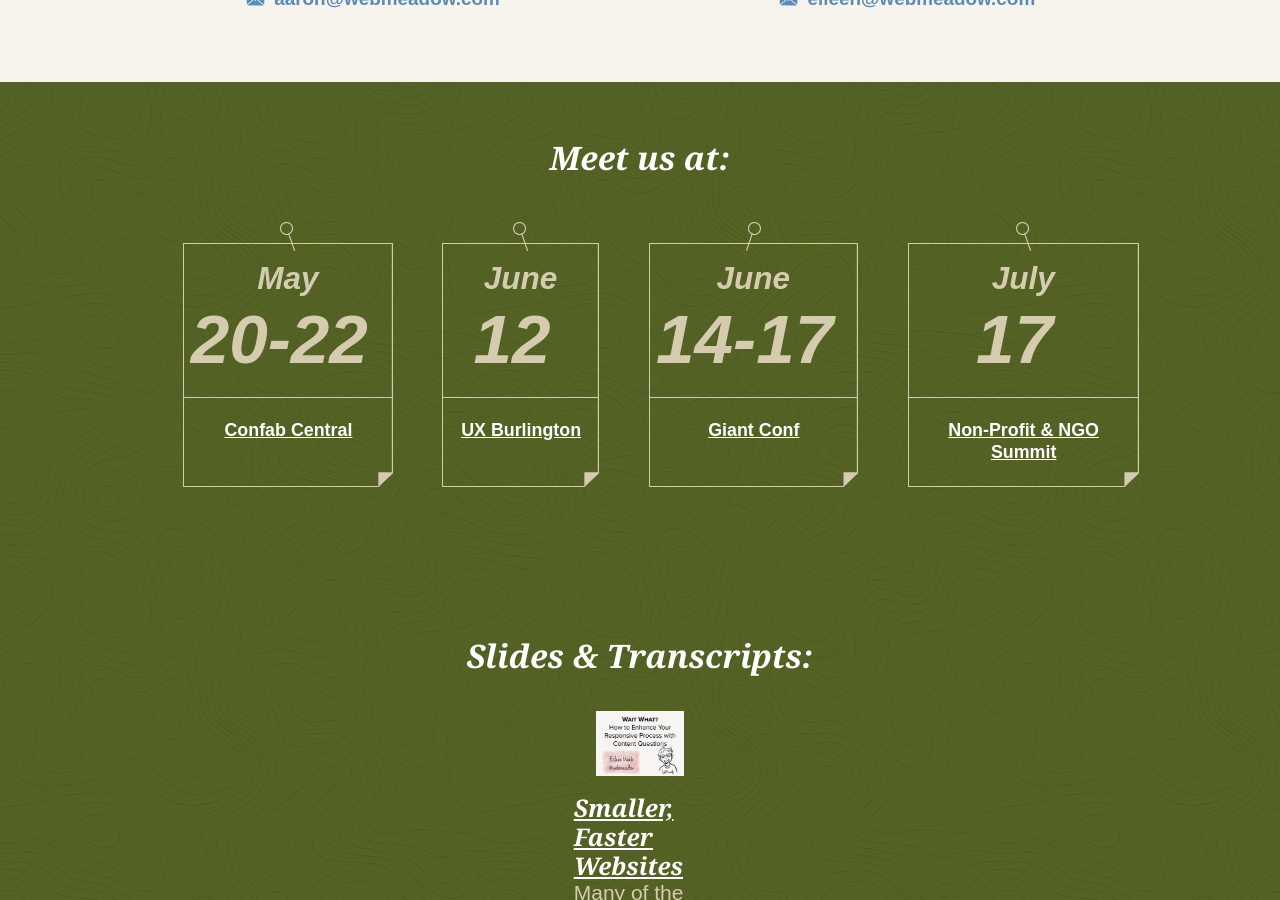
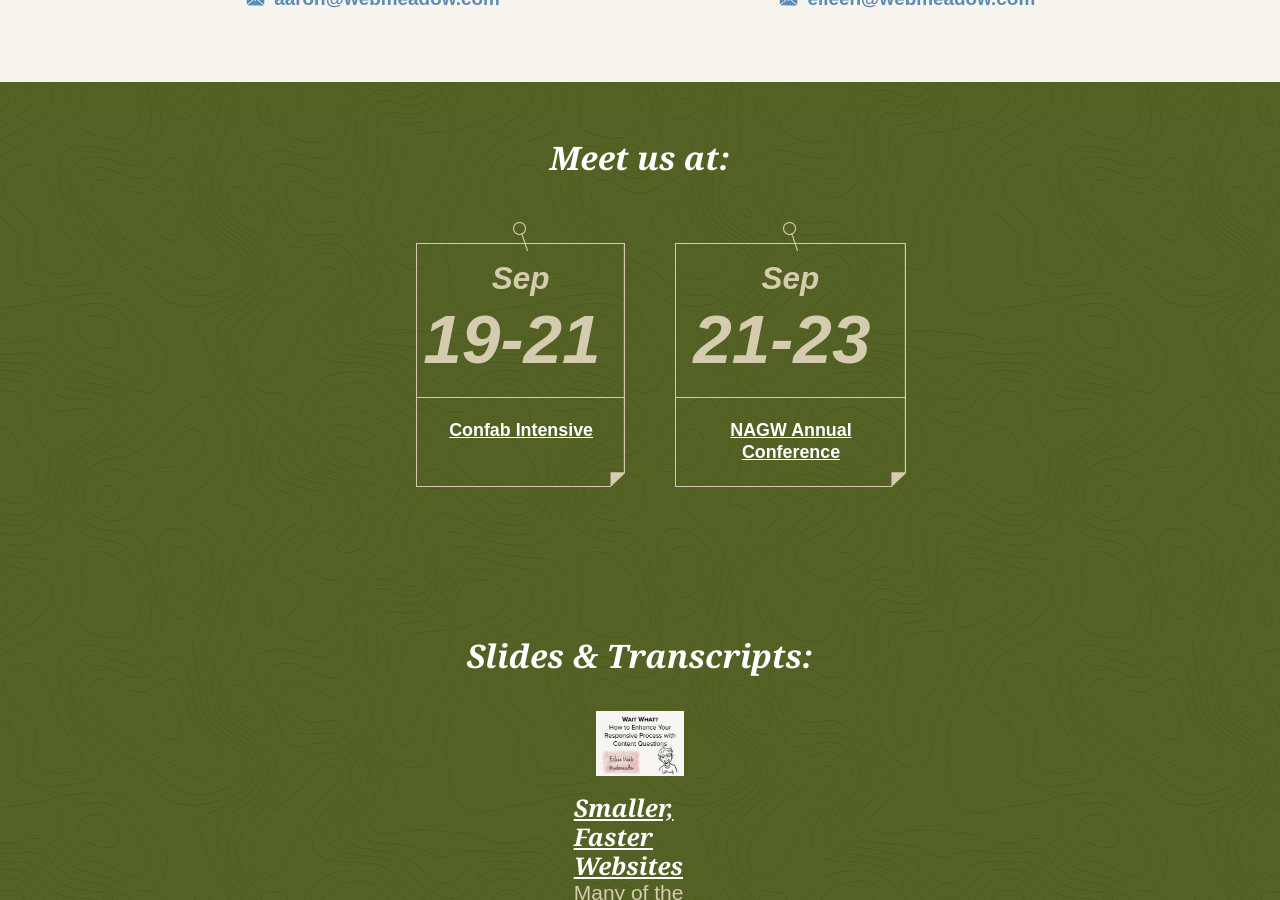
Before and after one commit to webmeadow/webmeadow, a Jekyll site: the page built from index.html, in a window 1280 px wide and 900 px high, scrolled down 2311 px. Built offline with Jekyll 4.4.1, drawn with Linux system fonts in a browser that asks for light colours.

Commit message:
text updates

```diff
--- a/_config.yml
+++ b/_config.yml
@@ -6,7 +6,7 @@ address: {
     street: "507 North Skinny Ridge Road",
     city: "Littleton",
     state: "NH",
-    postal: 03561
+    postal: "03561"
     }
 baseurl: "" # the subpath of your site, e.g. /blog/
 url: "http://webmeadow.com" # the base hostname & protocol for your site
--- a/_data/current_conferences.yml
+++ b/_data/current_conferences.yml
@@ -1,19 +1,9 @@
-- name: Confab Central
-  month: May
-  day: 20-22
-  url: http://confabevents.com/events/central
+- name: Confab Intensive
+  month: Sep
+  day: 19-21
+  url: http://confabevents.com/events/intensive/2016/
 
-- name: UX Burlington
-  month: June
-  day: 12
-  url: http://uxburlington.com/
-
-- name: Giant Conf
-  month: June
-  day: 14-17
-  url: http://conf.giantux.com/
-
-- name: Non-Profit & NGO Summit
-  month: July
-  day: 17
-  url: http://nyccamp.org/summit/non-profits-ngo-summit
+- name: NAGW Annual Conference
+  month: Sep
+  day: 21-23
+  url: http://nagw.org/conference/2016
```
